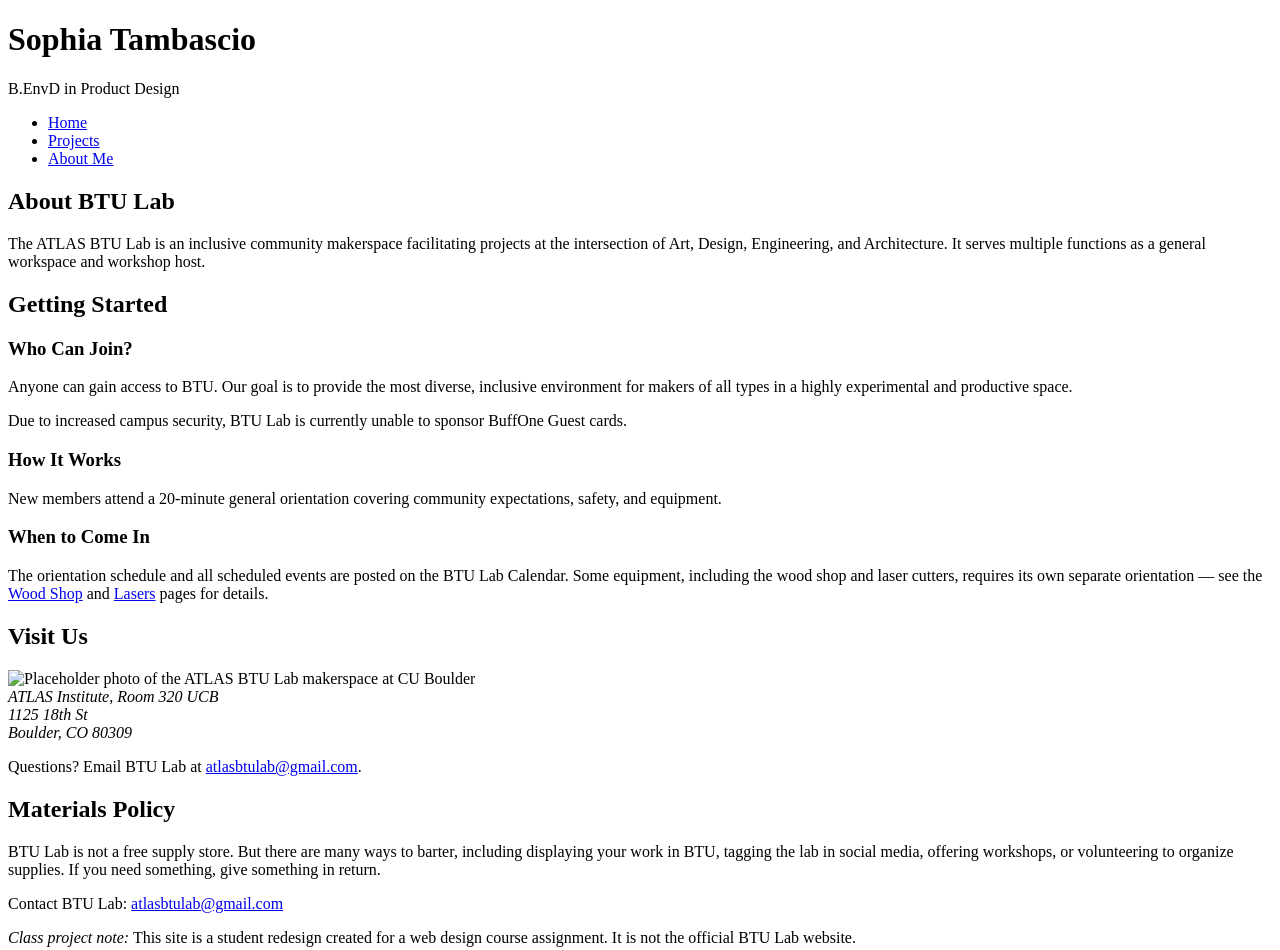
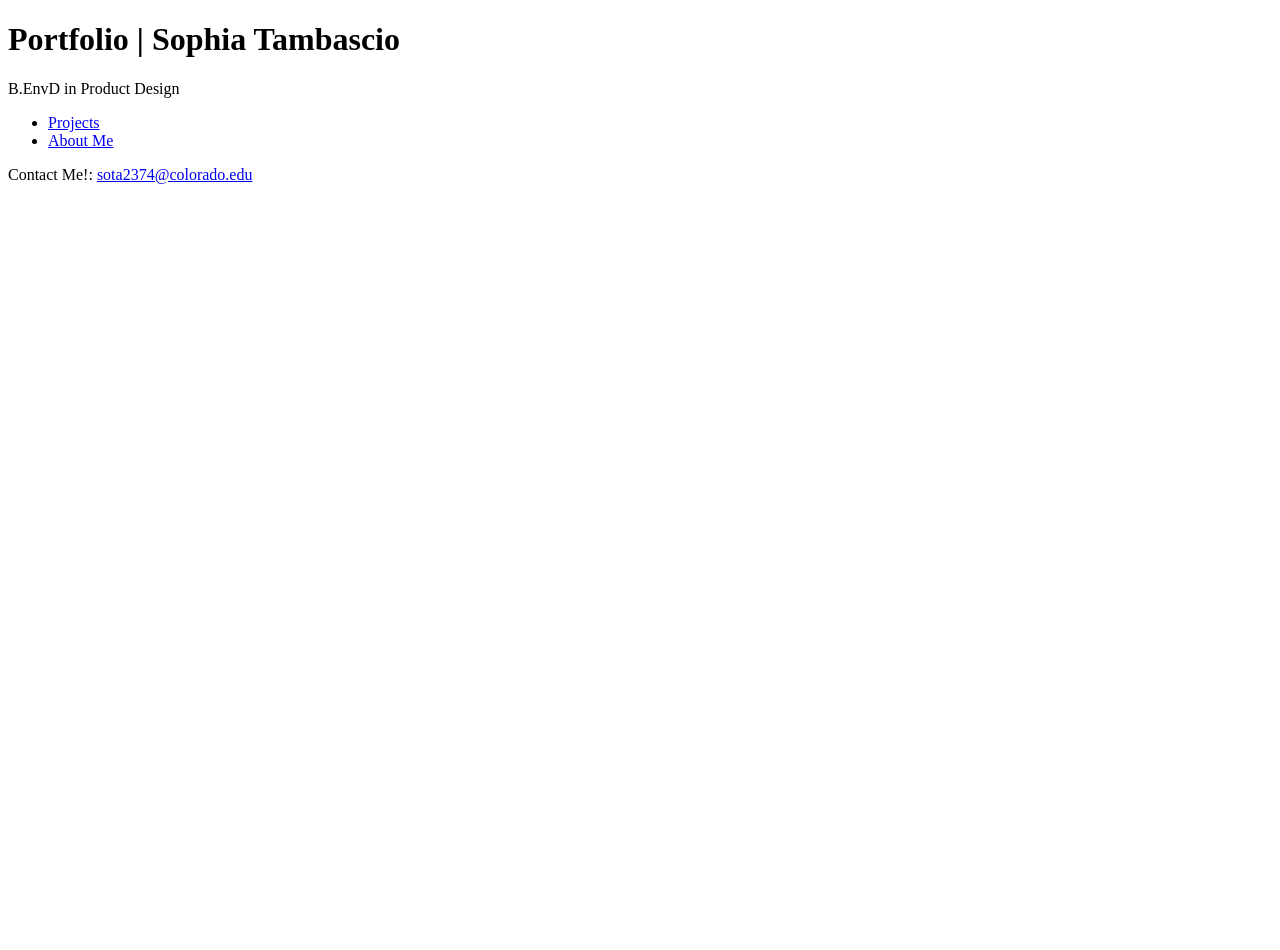
Before and after one commit to sophiatambascio/website, a plain HTML site: page index.html in a window 1280 px wide. After the commit the page ends 800 px from the top, so only its background shows below. Drawn offline with Linux system fonts and the light colour scheme.

Commit message:
Update index.html

```diff
--- a/index.html
+++ b/index.html
@@ -7,61 +7,19 @@
 </head>
 <body>
     <header>
-        <h1>Sophia Tambascio</h1>
+        <h1>Portfolio | Sophia Tambascio</h1>
         <p>B.EnvD in Product Design</p>
     </header>
 
     <nav>
         <ul>
-            <li><a href="index.html" aria-current="page">Home</a></li>
             <li><a href="projects.html">Projects</a></li>
             <li><a href="about.html">About Me</a></li>
         </ul>
     </nav>
 
-    <main>
-        <section aria-labelledby="about-heading">
-            <h2 id="about-heading">About BTU Lab</h2>
-            <p>The ATLAS BTU Lab is an inclusive community makerspace facilitating projects at the intersection of Art, Design, Engineering, and Architecture. It serves multiple functions as a general workspace and workshop host.</p>
-        </section>
-
-        <section aria-labelledby="start-heading">
-            <h2 id="start-heading">Getting Started</h2>
-            <article>
-                <h3>Who Can Join?</h3>
-                <p>Anyone can gain access to BTU. Our goal is to provide the most diverse, inclusive environment for makers of all types in a highly experimental and productive space.</p>
-                <p>Due to increased campus security, BTU Lab is currently unable to sponsor BuffOne Guest cards.</p>
-            </article>
-            <article>
-                <h3>How It Works</h3>
-                <p>New members attend a 20-minute general orientation covering community expectations, safety, and equipment.</p>
-            </article>
-            <article>
-                <h3>When to Come In</h3>
-                <p>The orientation schedule and all scheduled events are posted on the BTU Lab Calendar. Some equipment, including the wood shop and laser cutters, requires its own separate orientation &mdash; see the <a href="woodworking.html">Wood Shop</a> and <a href="lasers.html">Lasers</a> pages for details.</p>
-            </article>
-        </section>
-
-        <section aria-labelledby="visit-heading">
-            <h2 id="visit-heading">Visit Us</h2>
-            <img src="images/btu-lab.jpg" alt="Placeholder photo of the ATLAS BTU Lab makerspace at CU Boulder">
-            <address>
-                ATLAS Institute, Room 320 UCB<br>
-                1125 18th St<br>
-                Boulder, CO 80309
-            </address>
-            <p>Questions? Email BTU Lab at <a href="mailto:atlasbtulab@gmail.com">atlasbtulab@gmail.com</a>.</p>
-        </section>
-
-        <aside aria-labelledby="materials-heading">
-            <h2 id="materials-heading">Materials Policy</h2>
-            <p>BTU Lab is not a free supply store. But there are many ways to barter, including displaying your work in BTU, tagging the lab in social media, offering workshops, or volunteering to organize supplies. If you need something, give something in return.</p>
-        </aside>
-    </main>
-
     <footer>
-        <p>Contact BTU Lab: <a href="mailto:atlasbtulab@gmail.com">atlasbtulab@gmail.com</a>
-        <p><em>Class project note:</em> This site is a student redesign created for a web design course assignment. It is not the official BTU Lab website.</p>
+        <p>Contact Me!: <a href="mailto:sota2374@colorado.edu">sota2374@colorado.edu</a>
     </footer>
 </body>
 </html>
```
